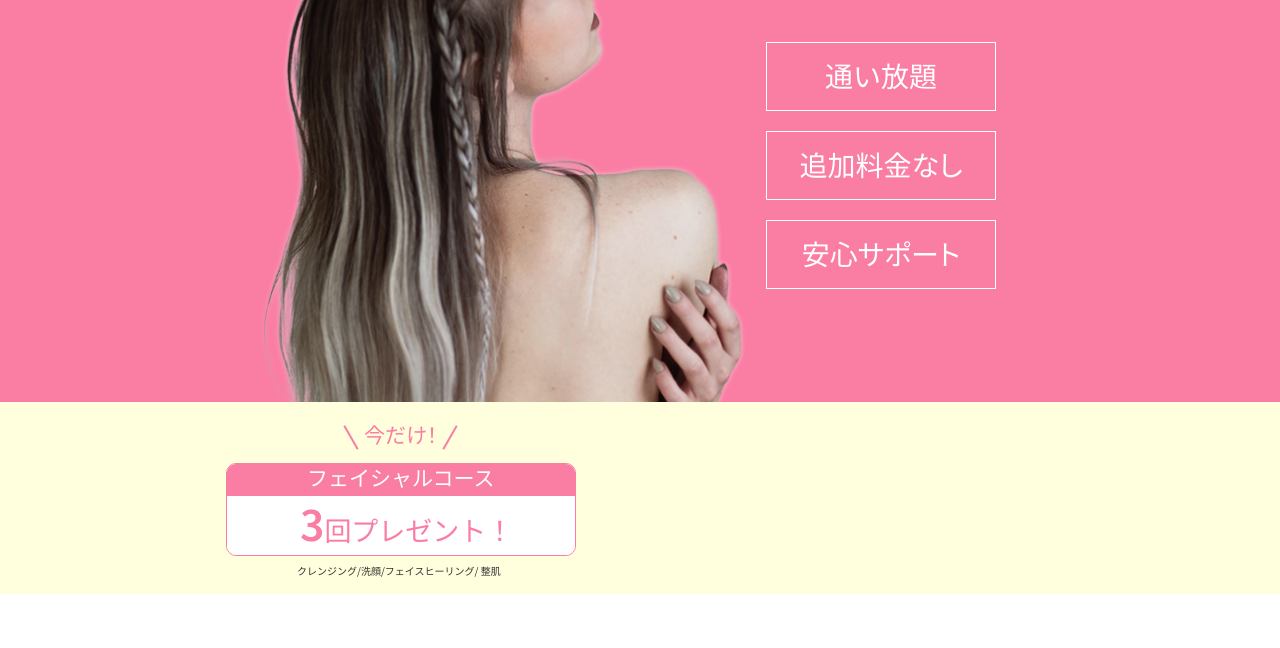
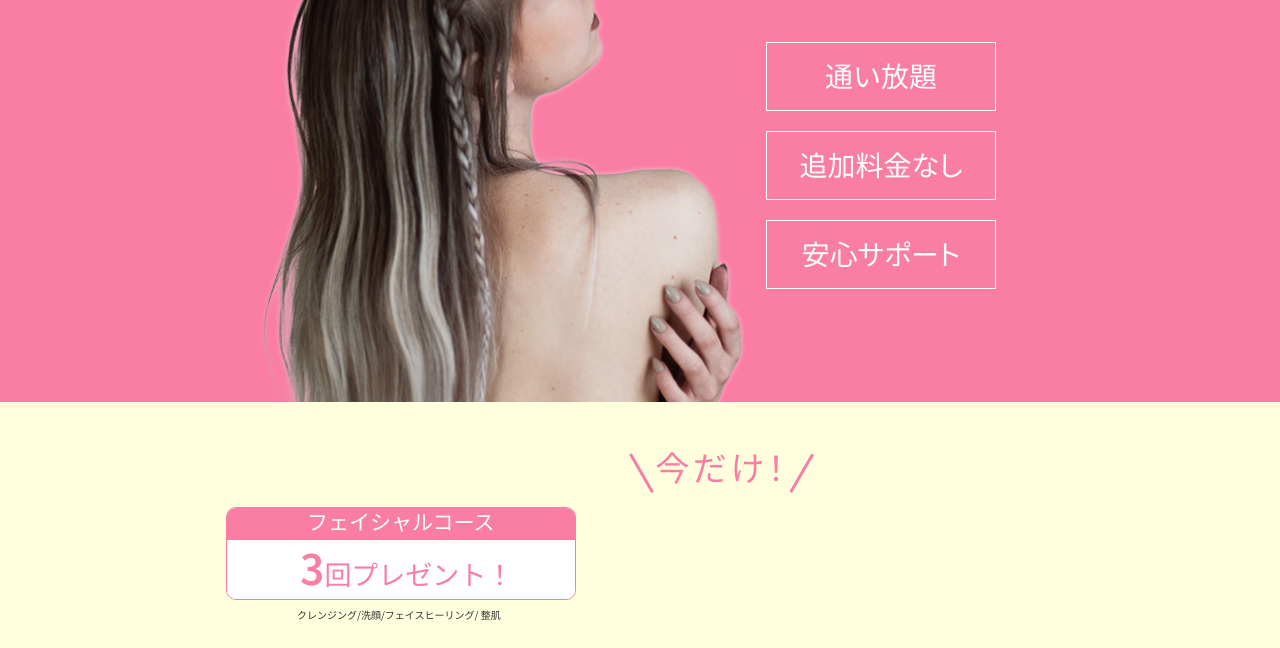
Before and after one commit to rin-k-dev/lp3, a plain HTML site: page index.html in a window 1280 px wide. Shown: the part 555-1203 px from the top of the page. Before the commit the page ends 1149 px from the top, so only its background shows below. Drawn offline with nearby package versions, Linux system fonts and the light colour scheme; some packages are replaced by stand-ins of ours.

Commit message:
#presentの実装

```diff
--- a/assets/style/main.css
+++ b/assets/style/main.css
@@ -697,7 +697,7 @@ img {
   line-height: 1;
   color: var(--color-pink);
   font-feature-settings: "palt";
-  margin-left: 145px;
+  margin-left: 9.0625rem;
 }
 #present .present__title::before, #present .present__title::after {
   content: '';
@@ -774,6 +774,32 @@ img {
     width: calc(100% - 25.625rem);
     max-width: 1030px;
     margin: 0 auto;
+    padding-top: 3.0625rem;
+    padding-bottom: 1.625rem;
+  }
+  #present .present__title {
+    display: flex;
+    font-size: 2.125rem;
+    font-weight: 400;
+    line-height: .94;
+    letter-spacing: 3.5px;
+    color: var(--color-pink);
+    font-feature-settings: "normal";
+    margin-left: 27.1875rem;
+  }
+  #present .present__title::before, #present .present__title::after {
+    content: '';
+    width: 0.2044rem;
+    height: 2.7625rem;
+    background-color: var(--color-pink);
+  }
+  #present .present__title::before {
+    margin-right: 0.75rem;
+    transform: rotate(-29.99deg)
+  }
+  #present .present__title::after {
+    margin-left: 0.75rem;
+    transform: rotate(-150.01deg)
   }
 }
 /* #present ここまで */
```
